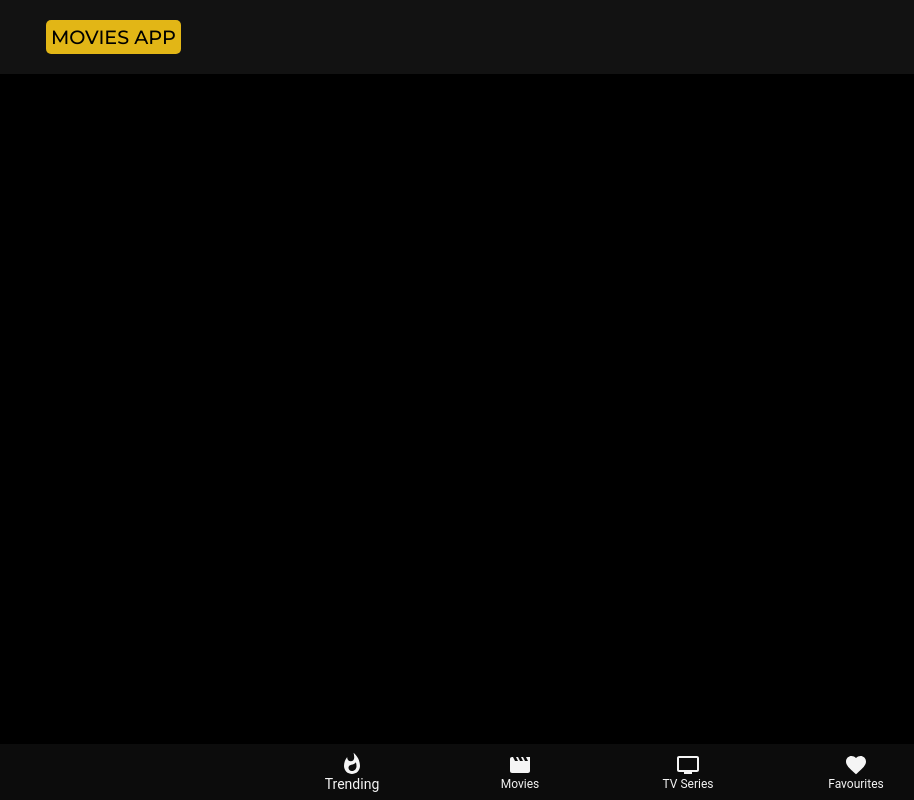
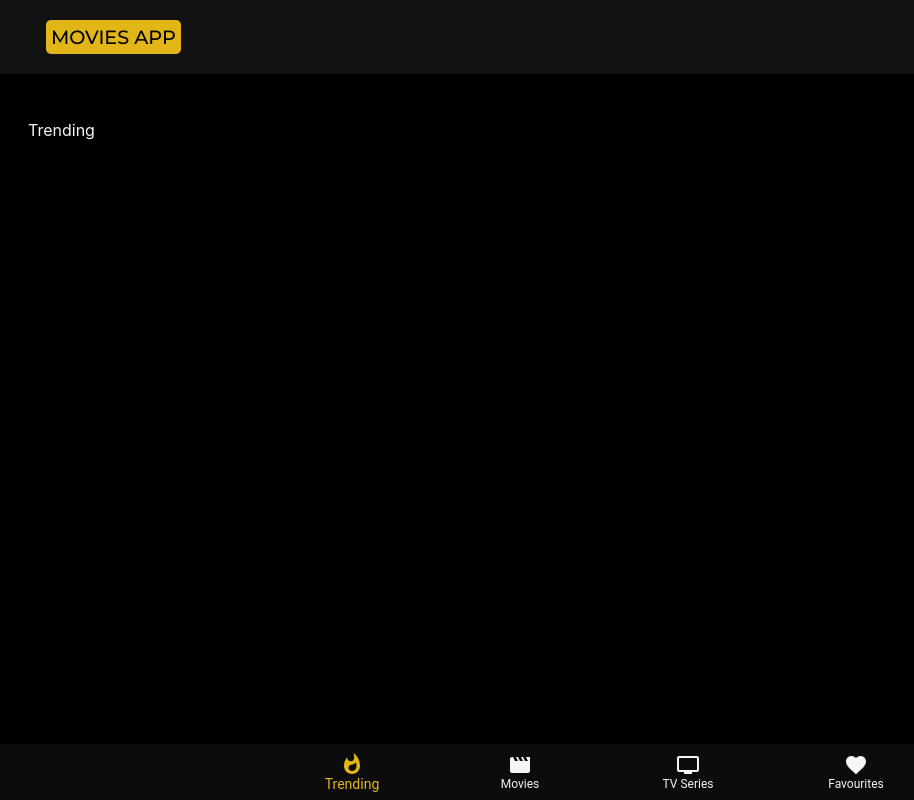
Before and after one commit to happy531/Movies-App, a React (Create React App) app: page /trending in a window 1280 px wide. Shown: the whole page, without its empty margins (36-950 px from the left). Built offline with nearby package versions, Linux system fonts and the light colour scheme.

Commit message:
add pages and styles for active pages

```diff
--- a/src/App.tsx
+++ b/src/App.tsx
@@ -4,6 +4,11 @@ import { BrowserRouter, Redirect, Route, Switch } from "react-router-dom";
 import Header from "./components/Header/Header";
 import Navigation from "./components/Navigation";
 import { Container } from "@mui/material";
+
+import Trending from './pages/Trending'
+import Movies from './pages/Movies'
+import Series from './pages/Series'
+import Favourites from './pages/Favourites'
 
 import classes from "./App.module.scss";
 
@@ -15,12 +20,12 @@ function App() {
         <Container>
           <Switch>
             <Route path="/" exact>
-              <Redirect to="/trending" />
+              <Redirect to="/trending"/>
             </Route>
-            <Route path="/trending" />
-            <Route path="/movies" />
-            <Route path="/series" />
-            <Route path="/favourites" />
+            <Route path="/trending" component={Trending}/>
+            <Route path="/movies" component={Movies}/>
+            <Route path="/series" component={Series}/>
+            <Route path="/favourites" component={Favourites}/>
             <Route path="*">
               <Redirect to="/trending" />
             </Route>
--- a/src/components/Navigation.tsx
+++ b/src/components/Navigation.tsx
@@ -6,6 +6,7 @@ import TrendingIcon from "@mui/icons-material/Whatshot";
 import MovieIcon from "@mui/icons-material/Movie";
 import TVSeriesIcon from "@mui/icons-material/Tv";
 import FavoriteIcon from "@mui/icons-material/Favorite";
+import { NavLink } from "react-router-dom";
 
 export default function Navigation() {
   const [value, setValue] = React.useState(0);
@@ -27,24 +28,36 @@ export default function Navigation() {
         }}
       >
         <BottomNavigationAction
+          style={{ color: "whitesmoke" }}
+          component={NavLink}
+          activeStyle={{ color: "#E2B616" }}
+          to="/trending"
           label="Trending"
           icon={<TrendingIcon />}
-          style={{ color: "whitesmoke" }}
         />
         <BottomNavigationAction
+          style={{ color: "whitesmoke" }}
+          component={NavLink}
+          activeStyle={{ color: "#E2B616" }}
+          to="/movies"
           label="Movies"
           icon={<MovieIcon />}
-          style={{ color: "whitesmoke" }}
         />
         <BottomNavigationAction
+          style={{ color: "whitesmoke" }}
+          component={NavLink}
+          activeStyle={{ color: "#E2B616" }}
+          to="/series"
           label="TV Series"
           icon={<TVSeriesIcon />}
-          style={{ color: "whitesmoke" }}
         />
         <BottomNavigationAction
+          style={{ color: "whitesmoke" }}
+          component={NavLink}
+          to="/favourites"
+          activeStyle={{ color: "#E2B616" }}
           label="Favourites"
           icon={<FavoriteIcon />}
-          style={{ color: "whitesmoke" }}
         />
       </BottomNavigation>
     </Box>
--- a/src/pages/Favourites.tsx
+++ b/src/pages/Favourites.tsx
@@ -0,0 +1,11 @@
+import React from "react";
+
+const Favourites: React.FC = () => {
+    return (
+        <div>
+            <span>Favourites</span>
+        </div>
+    );
+};
+
+export default Favourites;
--- a/src/pages/Movies.tsx
+++ b/src/pages/Movies.tsx
@@ -0,0 +1,11 @@
+import React from "react";
+
+const Movies: React.FC = () => {
+    return (
+        <div>
+            <span>Movies</span>
+        </div>
+    );
+};
+
+export default Movies;
--- a/src/pages/Series.tsx
+++ b/src/pages/Series.tsx
@@ -0,0 +1,11 @@
+import React from "react";
+
+const Series: React.FC = () => {
+    return (
+        <div>
+            <span>Series</span>
+        </div>
+    );
+};
+
+export default Series;
--- a/src/pages/Trending.tsx
+++ b/src/pages/Trending.tsx
@@ -0,0 +1,11 @@
+import React from "react";
+
+const Trending: React.FC = () => {
+  return (
+    <div>
+      <span>Trending</span>
+    </div>
+  );
+};
+
+export default Trending;
```
